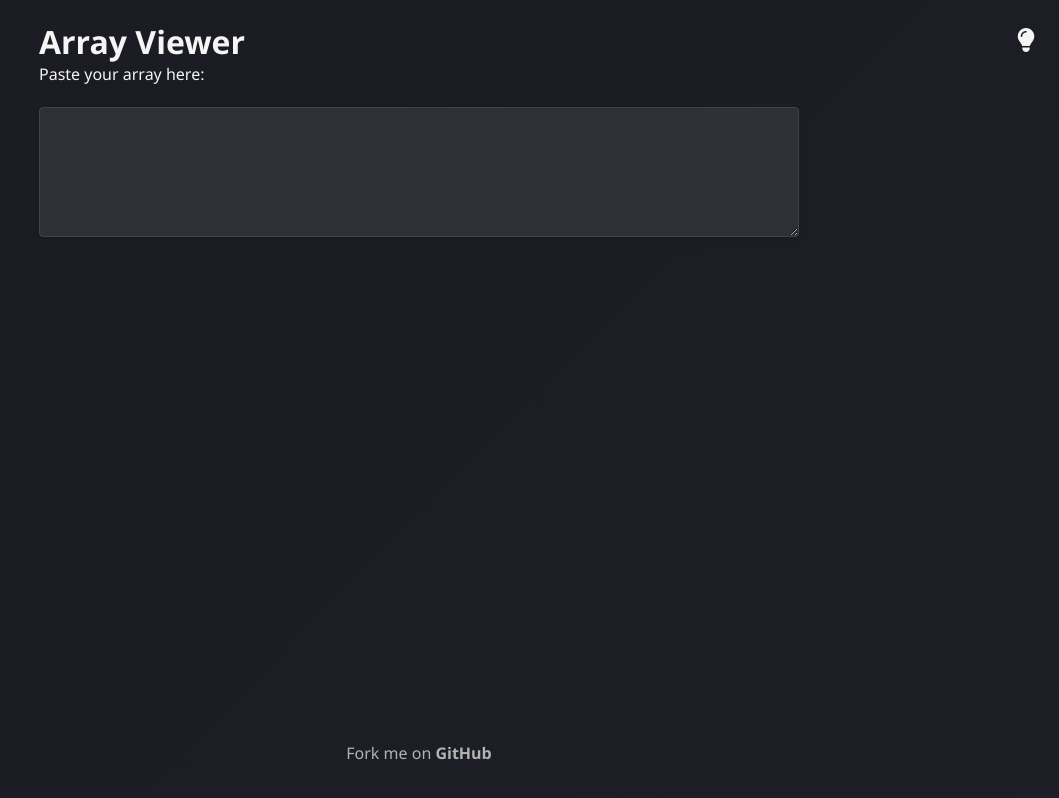
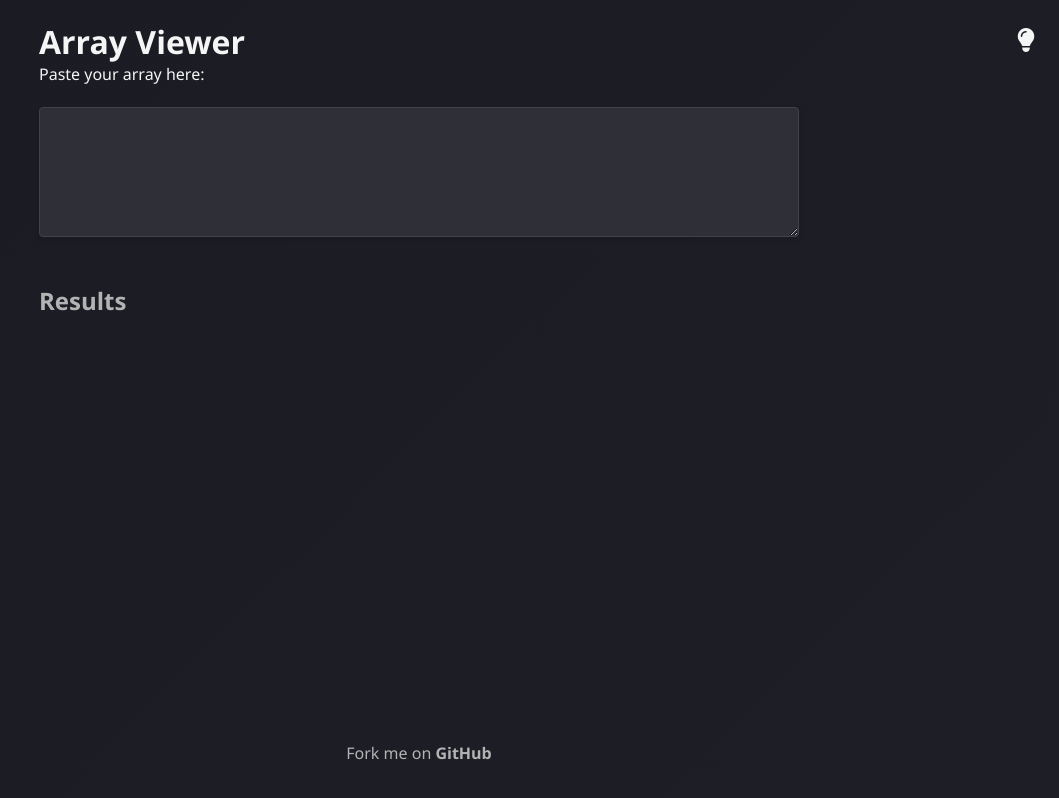
Before and after one commit to HarrisonRClark/array-vizualiser, a plain HTML site: page index.html in a window 1280 px wide. Shown: the whole page, without its empty margins (221-1280 px from the left). Drawn offline with Linux system fonts and the light colour scheme.

Commit message:
Seperated results

```diff
--- a/index.html
+++ b/index.html
@@ -21,6 +21,9 @@
       <br /><br />
       <textarea id="input-array" rows="4" cols="25"></textarea>
     </div>
+    <br />
+    <h2>Results</h2>
+    <br />
     <div id="output"></div>
 
     <footer>
--- a/style.css
+++ b/style.css
@@ -120,3 +120,7 @@ a:visited {
     text-decoration: none;
     color: var(--secondary-text-color);
 }
+
+h2 {
+    color: var(--secondary-text-color)
+}
```
